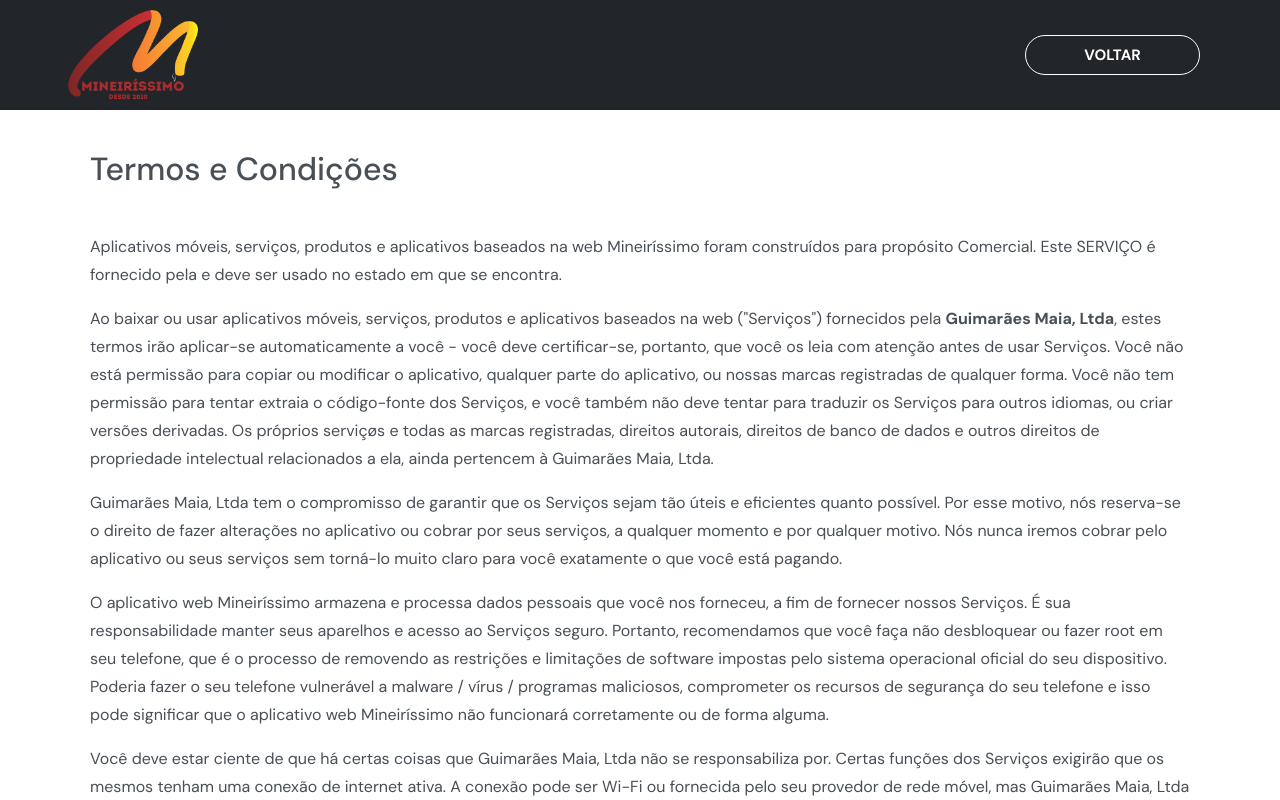
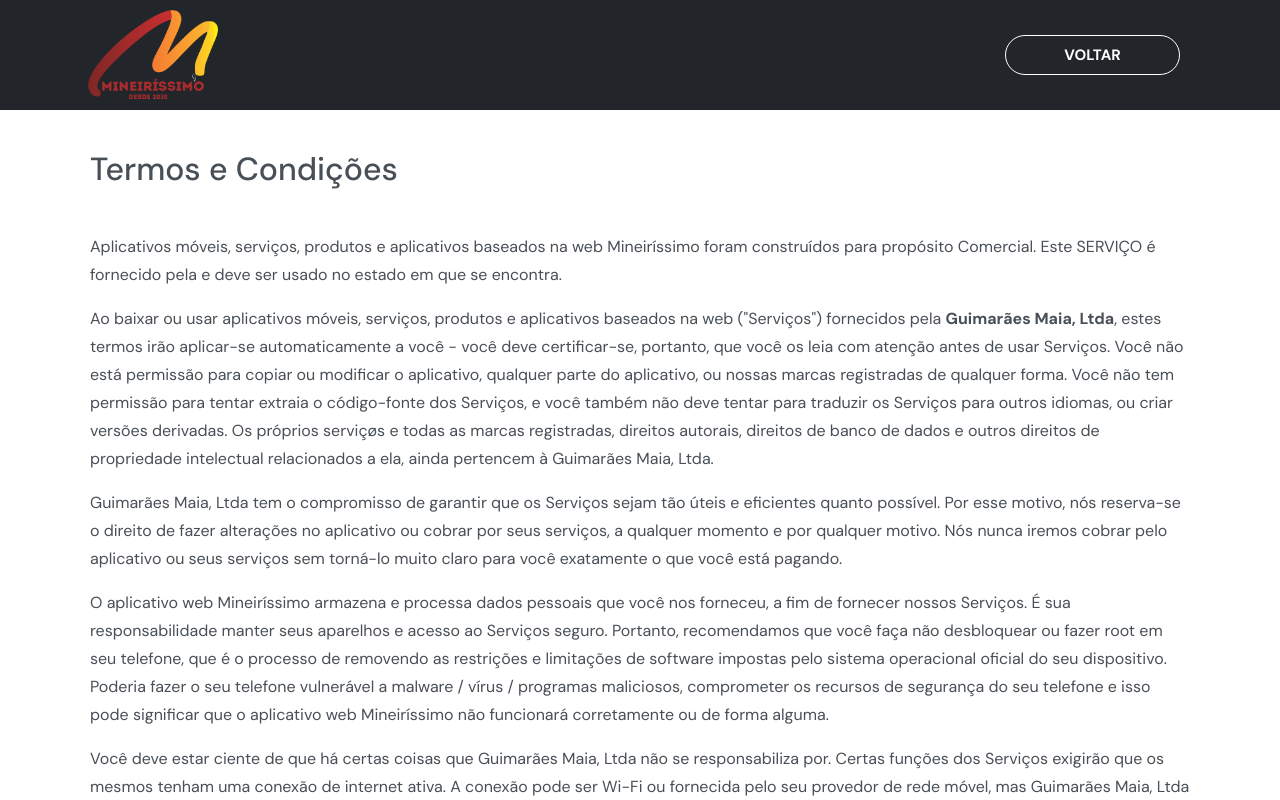
Before and after one commit to HenriquedaFonte/mineirissimo, a Next.js app: page /termos_e_condicoes in a window 1280 px wide. Shown: the top 800 px of the page. Built offline with nearby package versions, Linux system fonts and the light colour scheme.

Commit message:
fix: header container width

```diff
--- a/src/components/Header/header.module.scss
+++ b/src/components/Header/header.module.scss
@@ -8,6 +8,8 @@
 }
 
 .container {
+  width: 1100px;
+
   padding: 10px;
 }
 
@@ -37,7 +39,6 @@
 //----------------------
 
 .navbarContainer {
-  width: 1100px;
   height: 100%;
 
   display: flex;
```
